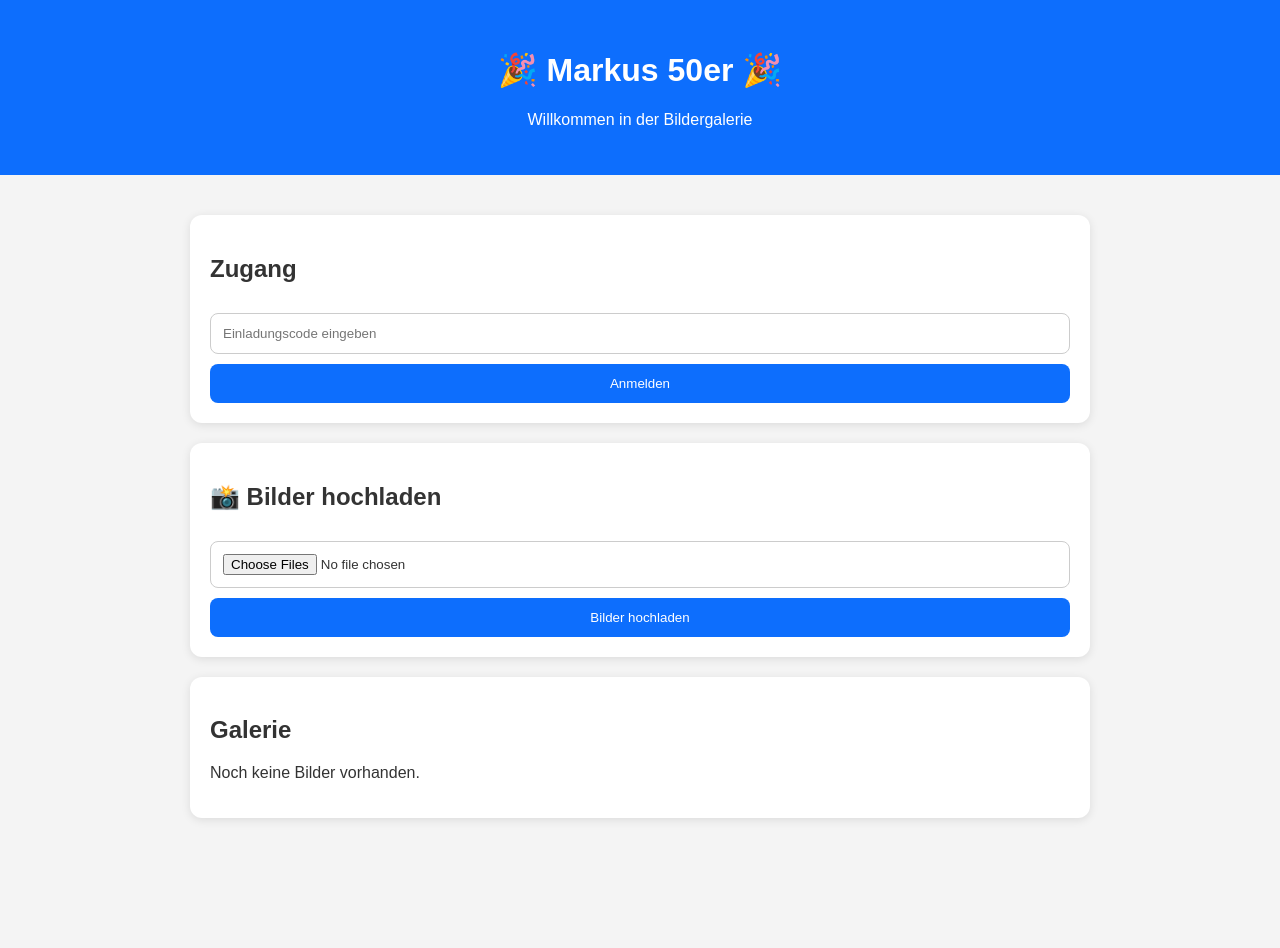
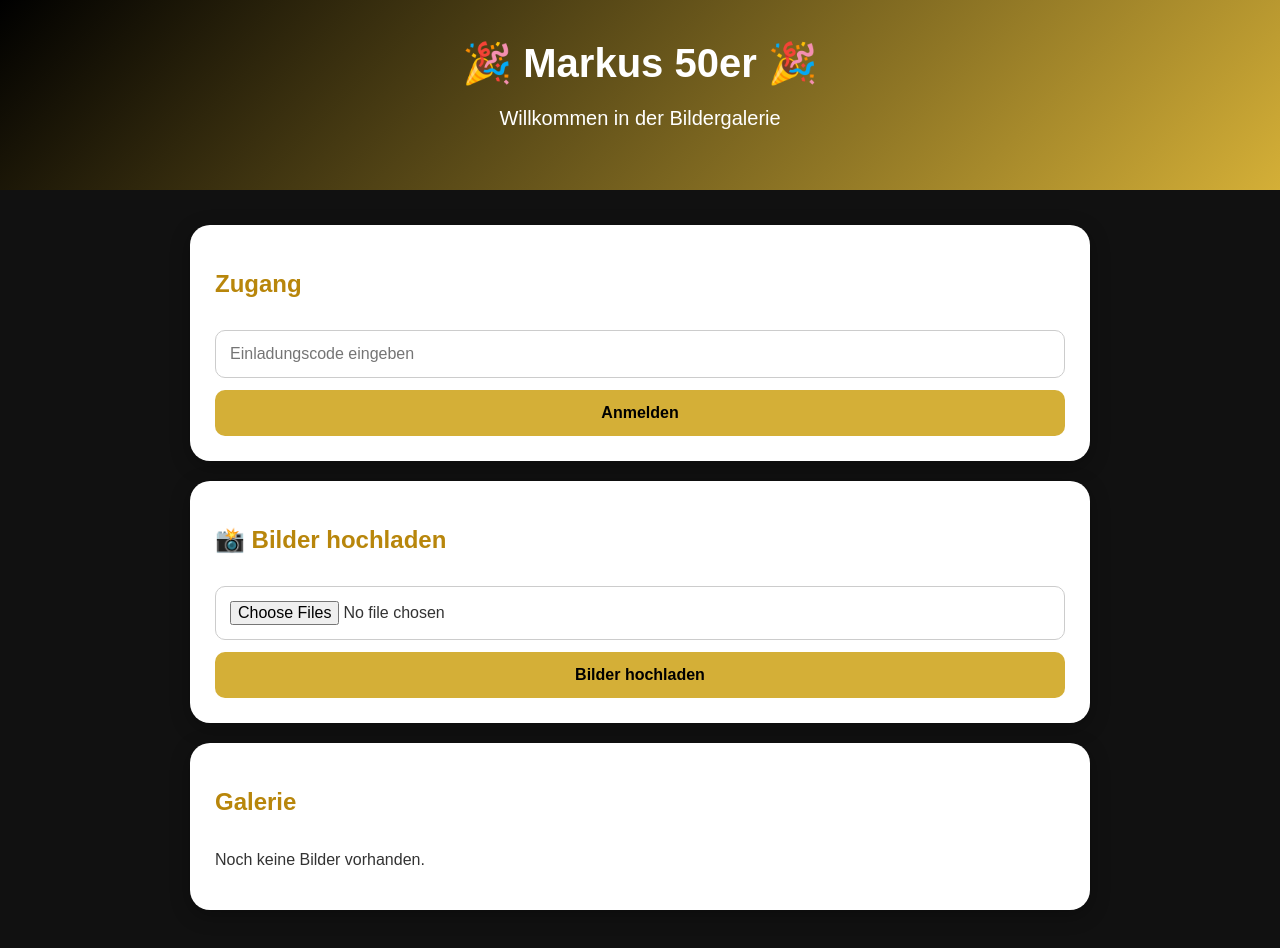
Before and after one commit to Theo1114-rgb/Markus-50er, a plain HTML site: page Index.html in a window 1280 px wide. Before the commit the page ends 878 px from the top, so only its background shows below. Drawn offline with Linux system fonts and the light colour scheme.

Commit message:
Revamp styles for improved layout and aesthetics
Updated styles for body, header, main, section, input, and button elements. Enhanced layout and visual appearance with new colors, padding, and shadows.

```diff
--- a/style.css
+++ b/style.css
@@ -1,48 +1,85 @@
 body {
     margin: 0;
     font-family: Arial, sans-serif;
-    background: #f4f4f4;
+    background: #111;
     color: #333;
 }
 
 header {
-    background: #0d6efd;
+    background: linear-gradient(135deg, #000, #d4af37);
     color: white;
     text-align: center;
-    padding: 30px;
+    padding: 40px 20px;
+}
+
+header h1 {
+    font-size: 40px;
+    margin: 0;
+}
+
+header p {
+    font-size: 20px;
 }
 
 main {
     max-width: 900px;
     margin: 20px auto;
-    padding: 20px;
+    padding: 15px;
 }
 
 section {
     background: white;
-    padding: 20px;
+    padding: 25px;
     margin-bottom: 20px;
-    border-radius: 12px;
-    box-shadow: 0 2px 10px rgba(0,0,0,0.1);
+    border-radius: 20px;
+    box-shadow: 0 5px 20px rgba(0,0,0,0.3);
+}
+
+h2 {
+    color: #b8860b;
 }
 
 input,
 button {
     width: 100%;
-    padding: 12px;
-    margin-top: 10px;
-    border-radius: 8px;
+    padding: 14px;
+    margin-top: 12px;
+    border-radius: 10px;
+    box-sizing: border-box;
+    font-size: 16px;
+}
+
+input {
     border: 1px solid #ccc;
-    box-sizing: border-box;
 }
 
 button {
-    background: #0d6efd;
-    color: white;
+    background: #d4af37;
+    color: black;
     border: none;
+    font-weight: bold;
     cursor: pointer;
 }
 
 button:hover {
-    background: #0b5ed7;
+    background: #f0c94d;
 }
+
+#galerie {
+    display: grid;
+    grid-template-columns: repeat(auto-fit, minmax(220px, 1fr));
+    gap: 15px;
+}
+
+#galerie img {
+    width: 100%;
+    border-radius: 15px;
+}
+
+#galerie a {
+    display: block;
+    text-align: center;
+    margin-top: 8px;
+    color: #b8860b;
+    font-weight: bold;
+}
```
